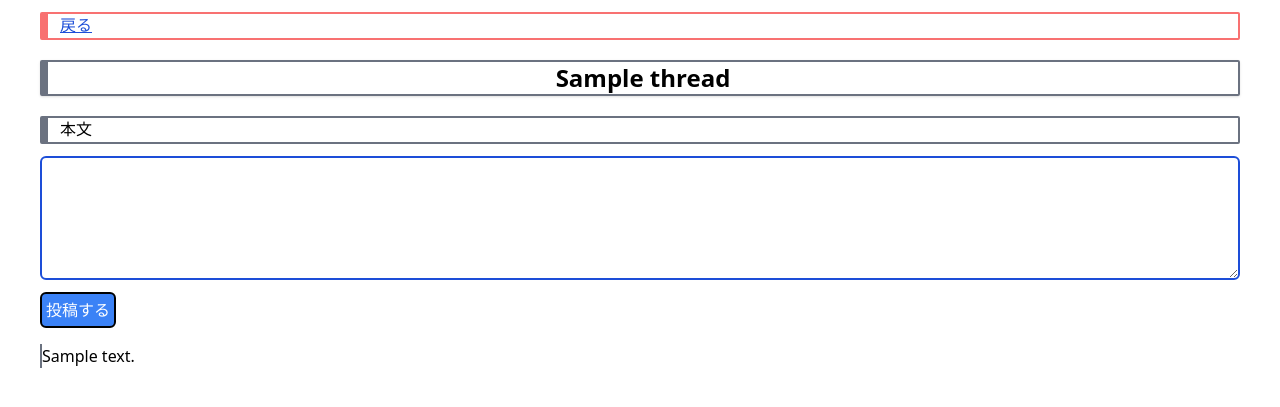
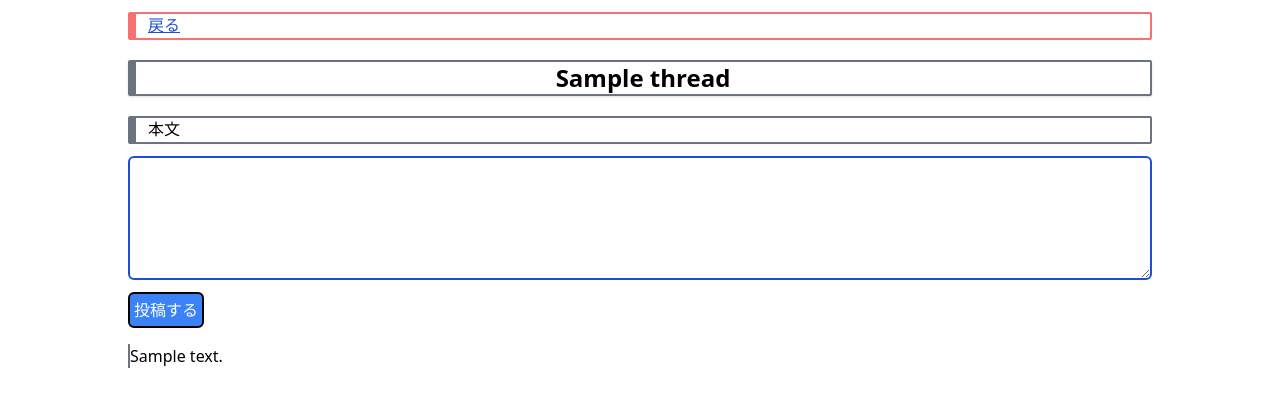
Before and after one commit to tommy10092525/10, a Flask app: template templates/thread.html in a window 1280 px wide. Shown: the top 407 px of the page. Run offline with Flask 3, Linux system fonts and the light colour scheme; the template is opened without the code that fills it: most values are stand-ins (such as "Sample title", 1, 10 or a date in 2020).

Commit message:
cointainerの修正

```diff
--- a/templates/thread.html
+++ b/templates/thread.html
@@ -4,7 +4,7 @@
     <meta name="viewport" content="width=device-width">
 </head>
 
-<div class="container w-full px-10">
+<div class="container w-4/5 mx-auto">
     <div class="border-r-2 border-b-2 border-t-2 border-l-8 font-mono border-red-400 mt-3 rounded-sm">
 
         <a href="/child/{{data.thread.child_id}}" class="ml-3 text-blue-700 underline">戻る</a>
--- a/templates/threads.html
+++ b/templates/threads.html
@@ -5,7 +5,7 @@
 </head>
 
 <body>
-    <div class="container w-full px-10">
+    <div class="container w-4/5 mx-auto">
         <div class="border-r-2 border-b-2 border-t-2 border-l-8 font-mono border-red-400 mt-3 rounded-sm">
             <a href="/" class="text-blue-700 underline ml-2">戻る</a>
         </div>
```
